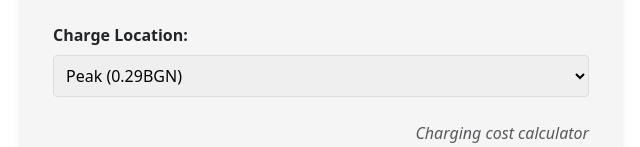
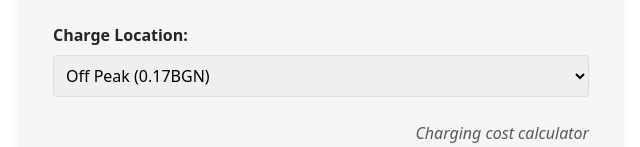
Before and after one commit to ChrGyoshev/tesla_charging_calculator, a React (Vite) app: page / in a window 1280 px wide. Shown: the part 465-612 px from the top of the page, without its empty margins (319-959 px from the left). Built offline with nearby package versions, Linux system fonts and the light colour scheme.

Commit message:
added default value for location to offpeak

```diff
--- a/src/App.jsx
+++ b/src/App.jsx
@@ -12,7 +12,7 @@ function App() {
   const [model, setModel] = useState("chrisModel3");
   const [currentCharge, setCurrentCharge] = useState("0");
   const [desiredCharge, setDesiredCharge] = useState("0");
-  const [costPerKWH, setCostPerKWH] = useState(0.29);
+  const [costPerKWH, setCostPerKWH] = useState(0.17);
   const [cost, setCost] = useState(0);
   const [neededCapacity, setNeededCapacity] = useState(0);
   const [customBatterySize, setCustomBatterySize] = useState(0);
```
